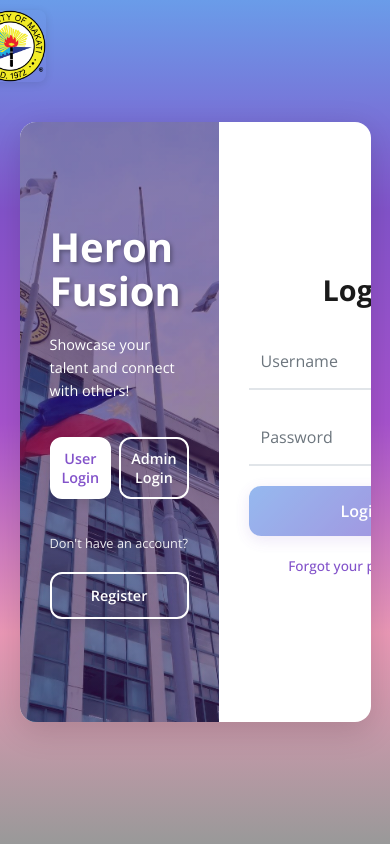
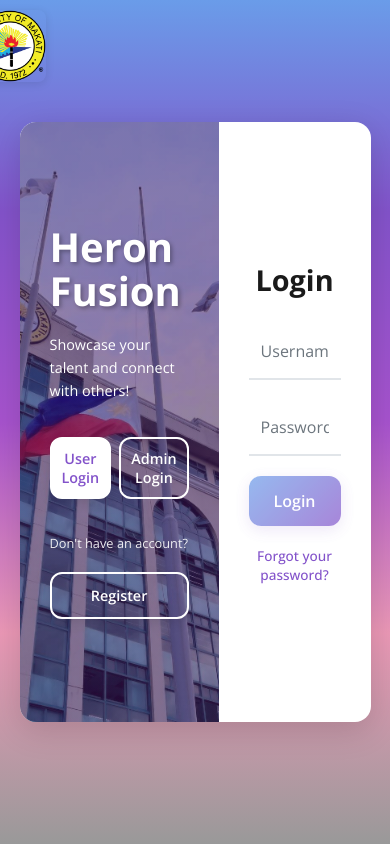
Before and after one commit to Jerem11222002/HeronProto, a React (Create React App) app: page /login in a window 390 px wide. Built offline with nearby package versions, Linux system fonts and the light colour scheme; no server answers.

Commit message:
fix: improve mobile layout by hiding left panel and adjusting right panel styles

```diff
--- a/src/pages/login/login.scss
+++ b/src/pages/login/login.scss
@@ -450,76 +450,54 @@
       gap: 1rem;
       min-height: auto;
 
+      /* On small screens we hide the decorative left panel to reduce clutter
+         and let the right (form) panel occupy the full width. */
       .left {
-        padding: clamp(15px, 3vw, 20px);
-        min-height: 300px;
-
-        h1 {
-          font-size: clamp(1.5rem, 3.5vw, 2.5rem);
-        }
-
-        p {
-          font-size: clamp(0.8rem, 1.6vw, 0.9rem);
-        }
-
-        .loginTypeSwitch {
-          margin: clamp(12px, 2vw, 15px) 0;
-
-          button {
-            padding: clamp(7px, 1.2vw, 8px);
-            font-size: clamp(0.8rem, 1.3vw, 0.9rem);
-          }
-        }
-
-        span {
-          font-size: clamp(0.75rem, 1.3vw, 0.85rem);
-        }
-
-        button:not(.loginTypeSwitch button) {
-          width: clamp(130px, 45%, 160px);
-          padding: clamp(9px, 1.6vw, 10px);
-        }
+        display: none;
       }
 
       .right {
-        padding: clamp(15px, 3vw, 20px);
+        padding: 18px 16px; /* tighter padding for small screens */
 
-        h1 {
-          font-size: clamp(1.3rem, 2.5vw, 1.6rem);
-        }
+        h1 { font-size: 1.4rem; }
 
         form {
-          gap: clamp(12px, 2vw, 18px);
+          gap: 12px;
 
           .error-message {
-            padding: clamp(8px, 1.4vw, 10px);
-            font-size: clamp(0.8rem, 1.2vw, 0.9rem);
+            padding: 10px;
+            font-size: 0.9rem;
           }
 
           input {
-            padding: clamp(12px, 2vw, 15px) 10px;
-            /* keep minimum 16px on small screens to avoid iOS zoom */
-            font-size: clamp(16px, 1.4vw, 18px);
-            -webkit-text-size-adjust: 100%;
+            padding: 12px 10px;
+            font-size: 18px; /* avoid iOS zoom and improve tap targets */
+            width: 100%;
+            box-sizing: border-box;
           }
 
           button {
             width: 100%;
-            padding: clamp(12px, 1.8vw, 14px);
+            padding: 12px 14px;
+            font-size: 1rem;
           }
 
-          .forgot-password-link {
-            font-size: clamp(0.8rem, 1.2vw, 0.9rem);
-          }
+          .forgot-password-link { font-size: 0.9rem; }
         }
       }
     }
 
+    /* Center the site logo on mobile above the card and remove overlap */
     .school-logo {
-      top: -60px;
+      position: relative;
+      top: auto;
+      left: auto;
+      transform: none;
+      margin: 0 0 12px auto;
+      display: block;
+      width: clamp(60px, 8vw, 100px);
       left: 50%;
       transform: translateX(-50%);
-      width: clamp(50px, 4vw, 60px);
     }
   }
 
```
